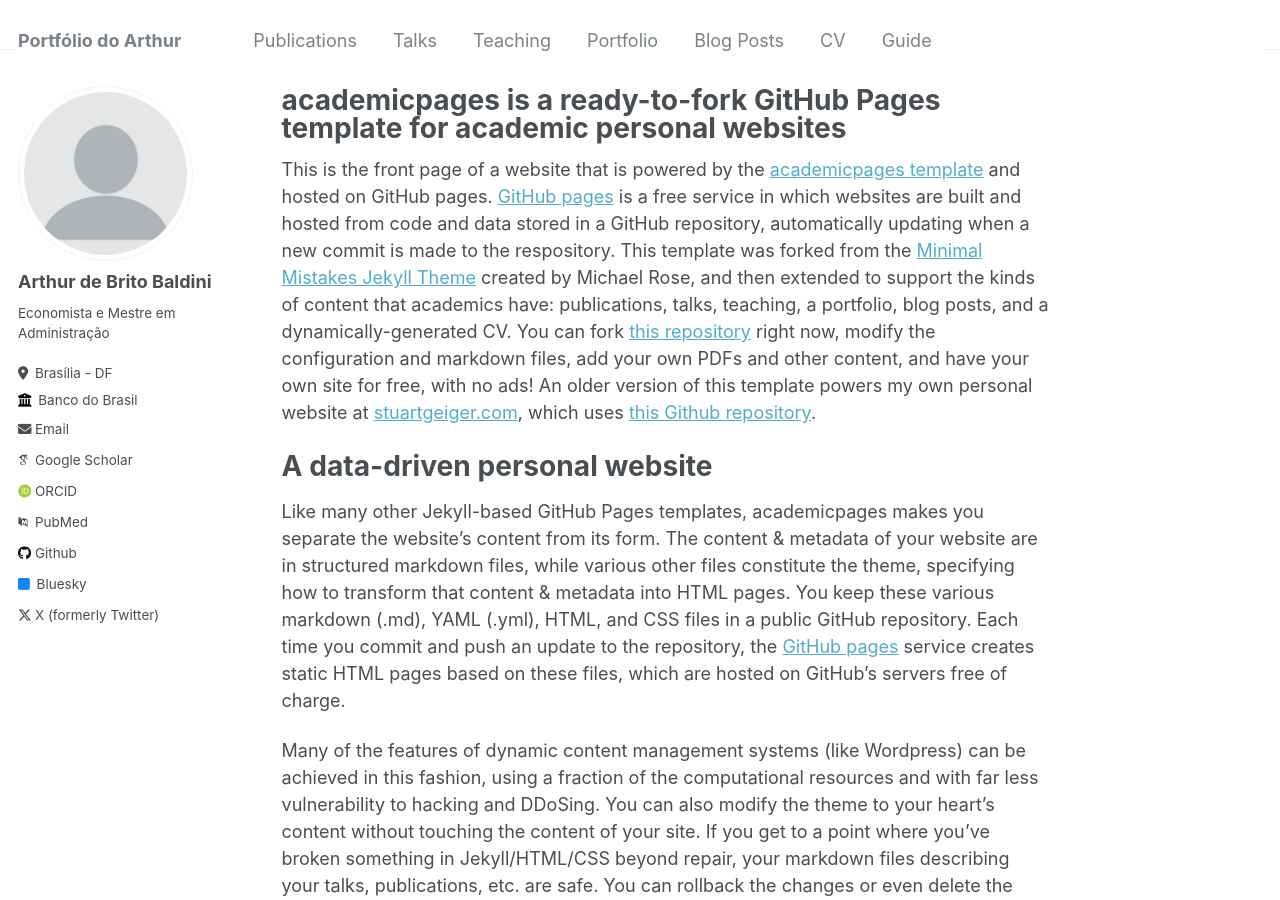
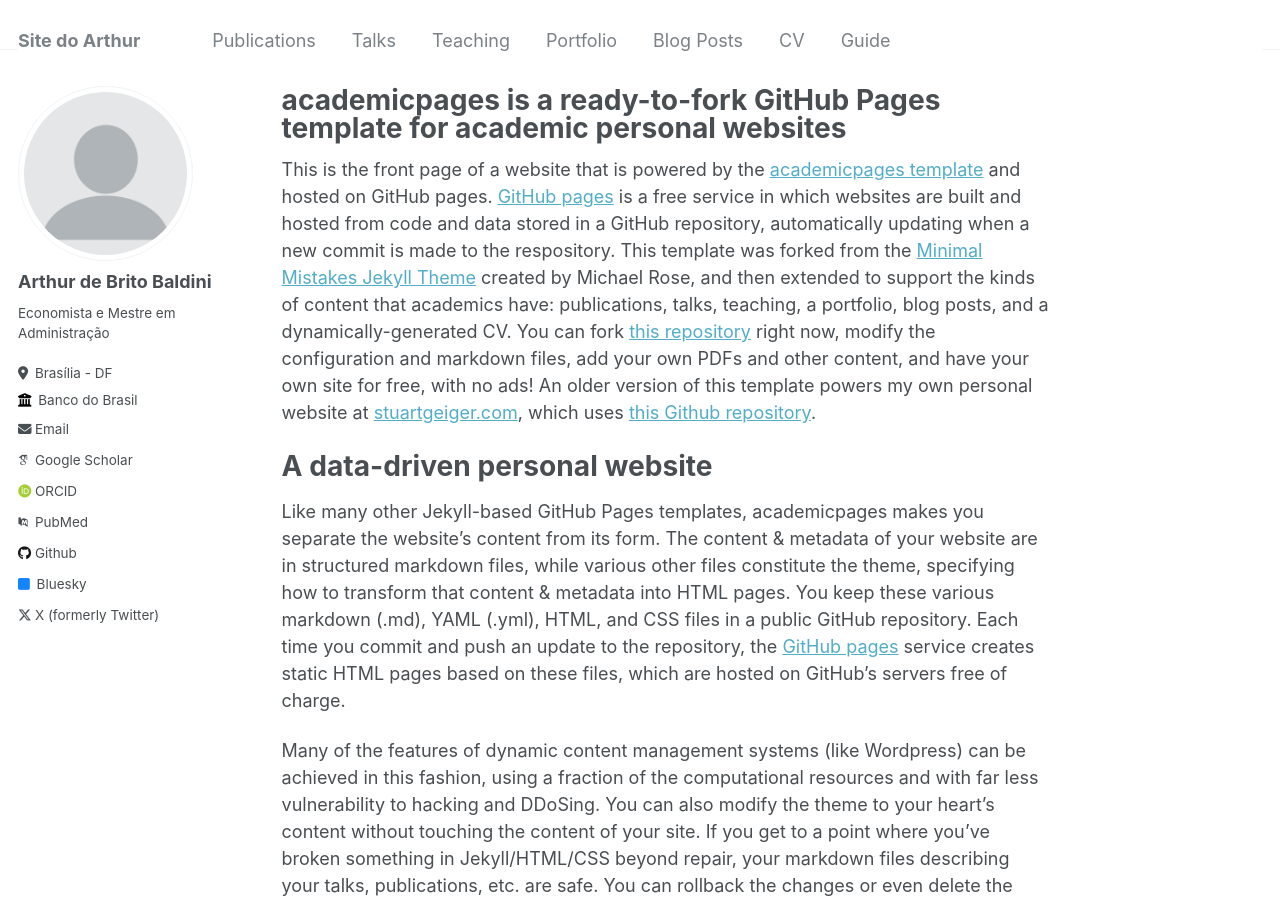
Before and after one commit to Arthur-Unb/arthurbaldini, a Jekyll site: the page built from _pages/about.md, in a window 1280 px wide and 900 px high. Built offline with Jekyll 4.4.1, drawn with Linux system fonts in a browser that asks for light colours; some web fonts are replaced.

Commit message:
Update _config.yml

```diff
--- a/_config.yml
+++ b/_config.yml
@@ -8,7 +8,7 @@
 
 # Basic Site Settings
 locale                   : "en-US"
-title                    : "Portfólio do Arthur"
+title                    : "Site do Arthur"
 title_separator          : "-"
 name                     : &name "Arthur de Brito Baldini"
 description              : &description "personal description"
```
